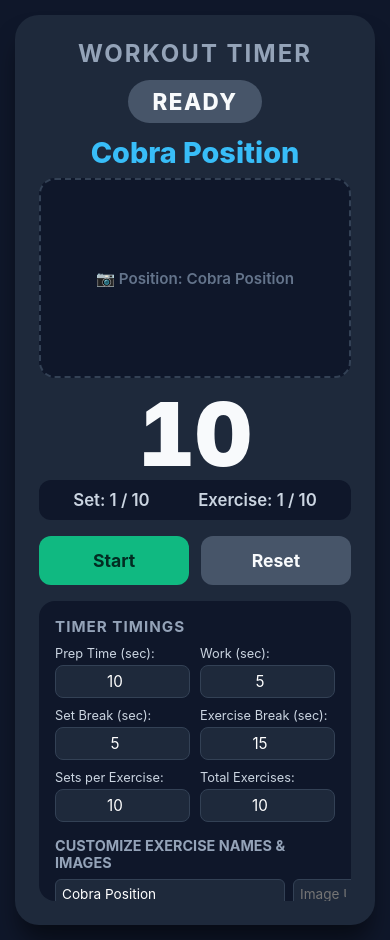
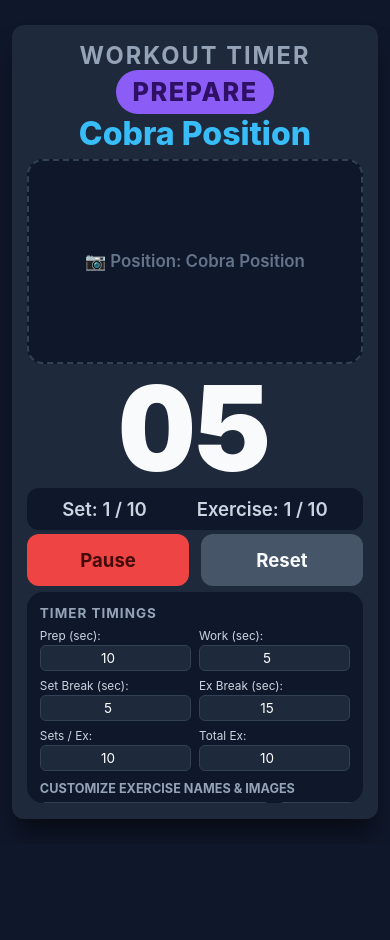
Before and after one commit to zara7003/zara7003.github.io, a plain HTML site: page etimer/index.html in a window 390 px wide. After the commit the page ends 844 px from the top, so only its background shows below. Drawn offline with Linux system fonts and the light colour scheme.

Commit message:
Update etimer: TV-optimized responsive layout + audio cue tones

```diff
--- a/etimer/index.html
+++ b/etimer/index.html
@@ -6,47 +6,172 @@
   <title>Voice & Visual Workout Interval Timer</title>
   <style>
     * { box-sizing: border-box; margin: 0; padding: 0; font-family: -apple-system, BlinkMacSystemFont, "Segoe UI", Roboto, Helvetica, Arial, sans-serif; }
-    body { background-color: #0f172a; color: #f8fafc; min-height: 100vh; display: flex; flex-direction: column; align-items: center; justify-content: center; padding: 15px; text-align: center; }
-    .container { max-width: 550px; width: 100%; background: #1e293b; padding: 24px; border-radius: 24px; box-shadow: 0 20px 25px -5px rgba(0,0,0,0.5); }
-    h1 { font-size: 1.5rem; margin-bottom: 12px; color: #94a3b8; text-transform: uppercase; letter-spacing: 2px; }
 
-    .status-badge { display: inline-block; padding: 8px 24px; border-radius: 9999px; font-weight: 800; font-size: 1.4rem; text-transform: uppercase; letter-spacing: 1.5px; margin-bottom: 12px; transition: all 0.3s ease; }
+    html, body {
+      width: 100%;
+      height: 100vh;
+      overflow: hidden;
+      background-color: #0f172a;
+      color: #f8fafc;
+      display: flex;
+      flex-direction: column;
+      align-items: center;
+      justify-content: center;
+    }
+
+    /* Outer Wrapper scaling with Overscan Safety Margins for Smart TVs */
+    .tv-wrapper {
+      width: 100vw;
+      height: 100vh;
+      max-width: 100vw;
+      max-height: 100vh;
+      padding: clamp(8px, 2vh, 24px) clamp(12px, 3vw, 36px);
+      display: flex;
+      align-items: center;
+      justify-content: center;
+      overflow: hidden;
+    }
+
+    .container {
+      width: 100%;
+      height: 100%;
+      max-width: 95vw;
+      max-height: 94vh;
+      background: #1e293b;
+      padding: clamp(10px, 1.8vh, 24px);
+      border-radius: clamp(12px, 2vw, 24px);
+      box-shadow: 0 20px 25px -5px rgba(0,0,0,0.5);
+      display: flex;
+      flex-direction: column;
+      justify-content: space-between;
+      align-items: center;
+    }
+
+    h1 {
+      font-size: clamp(1.1rem, 2.8vh, 2rem);
+      color: #94a3b8;
+      text-transform: uppercase;
+      letter-spacing: 2px;
+      margin: 0;
+      flex-shrink: 0;
+    }
+
+    .status-badge {
+      display: inline-block;
+      padding: clamp(4px, 0.8vh, 10px) clamp(16px, 2.5vw, 32px);
+      border-radius: 9999px;
+      font-weight: 800;
+      font-size: clamp(1rem, 3vh, 2.2rem);
+      text-transform: uppercase;
+      letter-spacing: 1.5px;
+      transition: all 0.3s ease;
+      flex-shrink: 0;
+    }
+
     .status-work { background-color: #10b981; color: #022c22; }
     .status-setbreak { background-color: #f59e0b; color: #451a03; }
     .status-exbreak { background-color: #3b82f6; color: #1e3a8a; }
     .status-prep { background-color: #8b5cf6; color: #2e1065; }
     .status-idle { background-color: #475569; color: #f8fafc; }
 
-    .exercise-title { font-size: 1.8rem; font-weight: 800; color: #38bdf8; margin-bottom: 8px; min-height: 2.2rem; }
+    .exercise-title {
+      font-size: clamp(1.4rem, 3.8vh, 2.8rem);
+      font-weight: 800;
+      color: #38bdf8;
+      min-height: 1.2em;
+      flex-shrink: 0;
+    }
 
-    .media-card { width: 100%; height: 200px; background: #0f172a; border-radius: 16px; margin-bottom: 12px; display: flex; align-items: center; justify-content: center; overflow: hidden; border: 2px dashed #334155; position: relative; }
+    .media-card {
+      width: 100%;
+      flex: 1;
+      min-height: 100px;
+      max-height: 32vh;
+      background: #0f172a;
+      border-radius: 16px;
+      margin: 6px 0;
+      display: flex;
+      align-items: center;
+      justify-content: center;
+      overflow: hidden;
+      border: 2px dashed #334155;
+      position: relative;
+    }
+
     .media-card img { width: 100%; height: 100%; object-fit: contain; display: none; }
-    .media-placeholder { color: #64748b; font-size: 0.95rem; font-weight: 600; padding: 10px; }
+    .media-placeholder { color: #64748b; font-size: clamp(0.85rem, 2vh, 1.2rem); font-weight: 600; padding: 10px; }
 
-    .timer-display { font-size: 5.5rem; font-weight: 900; margin: 2px 0; font-variant-numeric: tabular-nums; line-height: 1; }
-    .info-row { display: flex; justify-content: space-around; margin-bottom: 16px; font-size: 1.05rem; color: #cbd5e1; font-weight: 600; background: #0f172a; padding: 10px; border-radius: 12px; }
+    .timer-display {
+      font-size: clamp(3.5rem, 14vh, 9.5rem);
+      font-weight: 900;
+      margin: 0;
+      font-variant-numeric: tabular-nums;
+      line-height: 1;
+      flex-shrink: 0;
+    }
 
-    .controls { display: flex; gap: 12px; justify-content: center; margin-bottom: 16px; }
-    button { flex: 1; padding: 14px 20px; font-size: 1.1rem; font-weight: 700; border: none; border-radius: 12px; cursor: pointer; transition: transform 0.1s; }
+    .info-row {
+      width: 100%;
+      display: flex;
+      justify-content: space-around;
+      font-size: clamp(0.95rem, 2.2vh, 1.5rem);
+      color: #cbd5e1;
+      font-weight: 600;
+      background: #0f172a;
+      padding: clamp(6px, 1.2vh, 12px);
+      border-radius: 12px;
+      flex-shrink: 0;
+    }
+
+    .controls {
+      width: 100%;
+      display: flex;
+      gap: 12px;
+      justify-content: center;
+      margin-top: 4px;
+      flex-shrink: 0;
+    }
+
+    button {
+      flex: 1;
+      padding: clamp(10px, 1.8vh, 18px) 20px;
+      font-size: clamp(1rem, 2.2vh, 1.4rem);
+      font-weight: 700;
+      border: none;
+      border-radius: 12px;
+      cursor: pointer;
+      transition: transform 0.1s;
+    }
     button:active { transform: scale(0.97); }
     .btn-start { background-color: #10b981; color: #022c22; }
     .btn-pause { background-color: #ef4444; color: #450a0a; }
     .btn-reset { background-color: #475569; color: #f8fafc; }
 
-    .settings-panel { background: #0f172a; padding: 16px; border-radius: 16px; text-align: left; max-height: 300px; overflow-y: auto; }
-    .settings-panel h3 { margin-bottom: 10px; font-size: 0.95rem; color: #94a3b8; text-transform: uppercase; letter-spacing: 1px; }
-    .grid-inputs { display: grid; grid-template-columns: 1fr 1fr; gap: 10px; margin-bottom: 15px; }
-    .input-group { display: flex; flex-direction: column; gap: 4px; }
-    .input-group label { font-size: 0.8rem; color: #cbd5e1; }
-    .input-group input { width: 100%; padding: 6px 8px; border-radius: 8px; border: 1px solid #334155; background: #1e293b; color: #fff; font-size: 0.95rem; text-align: center; }
+    .settings-panel {
+      width: 100%;
+      background: #0f172a;
+      padding: clamp(10px, 1.5vh, 16px);
+      border-radius: 16px;
+      text-align: left;
+      max-height: 25vh;
+      overflow-y: auto;
+      margin-top: 6px;
+      flex-shrink: 1;
+    }
+    .settings-panel h3 { margin-bottom: 8px; font-size: clamp(0.8rem, 1.6vh, 1.1rem); color: #94a3b8; text-transform: uppercase; letter-spacing: 1px; }
+    .grid-inputs { display: grid; grid-template-columns: repeat(auto-fit, minmax(130px, 1fr)); gap: 8px; margin-bottom: 10px; }
+    .input-group { display: flex; flex-direction: column; gap: 2px; }
+    .input-group label { font-size: clamp(0.7rem, 1.4vh, 0.9rem); color: #cbd5e1; }
+    .input-group input { width: 100%; padding: 4px 6px; border-radius: 6px; border: 1px solid #334155; background: #1e293b; color: #fff; font-size: clamp(0.8rem, 1.6vh, 1rem); text-align: center; }
 
-    .ex-list-header { font-size: 0.9rem; color: #94a3b8; text-transform: uppercase; margin: 10px 0 8px; font-weight: 700; }
-    .ex-custom-row { display: grid; grid-template-columns: 1fr 1fr; gap: 8px; margin-bottom: 8px; }
-    .ex-custom-row input { padding: 6px; border-radius: 6px; border: 1px solid #334155; background: #1e293b; color: #fff; font-size: 0.85rem; }
+    .ex-list-header { font-size: clamp(0.75rem, 1.5vh, 0.95rem); color: #94a3b8; text-transform: uppercase; margin: 8px 0 6px; font-weight: 700; }
+    .ex-custom-row { display: grid; grid-template-columns: 1fr 1fr; gap: 8px; margin-bottom: 6px; }
+    .ex-custom-row input { padding: 4px 6px; border-radius: 6px; border: 1px solid #334155; background: #1e293b; color: #fff; font-size: 0.85rem; }
   </style>
 </head>
 <body>
 
+  <div class="tv-wrapper">
     <div class="container">
       <h1>Workout Timer</h1>
       <div id="statusBadge" class="status-badge status-idle">Ready</div>
@@ -65,7 +190,7 @@
       </div>
 
       <div class="controls">
-      <button id="startBtn" class="btn-start" onclick="toggleTimer()">Start</button>
+        <button id="startBtn" class="btn-pause" onclick="toggleTimer()">Pause</button>
         <button class="btn-reset" onclick="resetTimer()">Reset</button>
       </div>
 
@@ -73,7 +198,7 @@
         <h3>Timer Timings</h3>
         <div class="grid-inputs">
           <div class="input-group">
-          <label>Prep Time (sec):</label>
+            <label>Prep (sec):</label>
             <input type="number" id="prepInput" value="10" min="1" onchange="updateSettings()">
           </div>
           <div class="input-group">
@@ -85,21 +210,22 @@
             <input type="number" id="setBreakInput" value="5" min="0" onchange="updateSettings()">
           </div>
           <div class="input-group">
-          <label>Exercise Break (sec):</label>
+            <label>Ex Break (sec):</label>
             <input type="number" id="exBreakInput" value="15" min="0" onchange="updateSettings()">
           </div>
           <div class="input-group">
-          <label>Sets per Exercise:</label>
+            <label>Sets / Ex:</label>
             <input type="number" id="setsInput" value="10" min="1" onchange="updateSettings()">
           </div>
           <div class="input-group">
-          <label>Total Exercises:</label>
+            <label>Total Ex:</label>
             <input type="number" id="exInput" value="10" min="1" onchange="renderExerciseInputs()">
           </div>
         </div>
 
         <div class="ex-list-header">Customize Exercise Names & Images</div>
         <div id="exerciseInputsContainer"></div>
+      </div>
     </div>
   </div>
 
@@ -133,29 +259,67 @@
 
     const audioCtx = new (window.AudioContext || window.webkitAudioContext)();
 
-    function playBeep(freq = 700, duration = 0.15) {
+    function playAudioCue(type) {
       if (audioCtx.state === 'suspended') audioCtx.resume();
+      const now = audioCtx.currentTime;
       const osc = audioCtx.createOscillator();
       const gain = audioCtx.createGain();
-      osc.type = 'sine';
-      osc.frequency.setValueAtTime(freq, audioCtx.currentTime);
-      gain.gain.setValueAtTime(0.3, audioCtx.currentTime);
-      gain.gain.exponentialRampToValueAtTime(0.001, audioCtx.currentTime + duration);
       osc.connect(gain);
       gain.connect(audioCtx.destination);
-      osc.start();
-      osc.stop(audioCtx.currentTime + duration);
+
+      if (type === 'start') {
+        osc.type = 'triangle';
+        osc.frequency.setValueAtTime(880, now);
+        osc.frequency.setValueAtTime(1174.66, now + 0.1);
+        gain.gain.setValueAtTime(0.4, now);
+        gain.gain.exponentialRampToValueAtTime(0.001, now + 0.25);
+        osc.start(now);
+        osc.stop(now + 0.25);
+      } else if (type === 'rest') {
+        osc.type = 'sine';
+        osc.frequency.setValueAtTime(440, now);
+        osc.frequency.setValueAtTime(330, now + 0.15);
+        gain.gain.setValueAtTime(0.4, now);
+        gain.gain.exponentialRampToValueAtTime(0.001, now + 0.3);
+        osc.start(now);
+        osc.stop(now + 0.3);
+      } else if (type === 'position' || type === 'prepare') {
+        osc.type = 'sine';
+        osc.frequency.setValueAtTime(587.33, now);
+        gain.gain.setValueAtTime(0.35, now);
+        gain.gain.exponentialRampToValueAtTime(0.001, now + 0.2);
+        osc.start(now);
+        osc.stop(now + 0.2);
+      } else if (type === 'change') {
+        osc.type = 'triangle';
+        osc.frequency.setValueAtTime(523.25, now);
+        osc.frequency.setValueAtTime(659.25, now + 0.15);
+        osc.frequency.setValueAtTime(783.99, now + 0.3);
+        gain.gain.setValueAtTime(0.45, now);
+        gain.gain.exponentialRampToValueAtTime(0.001, now + 0.5);
+        osc.start(now);
+        osc.stop(now + 0.5);
+      } else if (type === 'tick') {
+        osc.type = 'sine';
+        osc.frequency.setValueAtTime(700, now);
+        gain.gain.setValueAtTime(0.2, now);
+        gain.gain.exponentialRampToValueAtTime(0.001, now + 0.08);
+        osc.start(now);
+        osc.stop(now + 0.08);
+      }
     }
 
-    function speak(text) {
+    function speak(text, cueType = '') {
+      if (cueType) playAudioCue(cueType);
+
       if ('speechSynthesis' in window) {
+        try {
           window.speechSynthesis.cancel();
           const utterance = new SpeechSynthesisUtterance(text);
           utterance.rate = 1.25;
           utterance.volume = 1.0;
           window.speechSynthesis.speak(utterance);
-      } else {
-        playBeep(800, 0.2);
+        } catch(e) {}
       }
     }
 
@@ -217,12 +381,6 @@
         mediaPlaceholder.innerText = `📷 Position: ${activeEx.name}`;
       }
 
-      if (!isRunning && currentSet === 1 && currentEx === 1 && currentPhase === 'PREP' && timeLeft === prepSec) {
-        statusBadge.innerText = 'Ready';
-        statusBadge.className = 'status-badge status-idle';
-        return;
-      }
-
       if (currentPhase === 'PREP') {
         statusBadge.innerText = 'PREPARE';
         statusBadge.className = 'status-badge status-prep';
@@ -253,7 +411,7 @@
 
         if (currentPhase === 'PREP' && timeLeft === prepSec) {
           const exName = exerciseList[0]?.name || "Exercise 1";
-          speak(`Prepare. We are going to start ${exName}.`);
+          speak(`Prepare. We are going to start ${exName}.`, 'prepare');
         }
         timerId = setInterval(tick, 1000);
       }
@@ -264,31 +422,31 @@
         timeLeft--;
 
         if (currentPhase === 'PREP') {
-          if (timeLeft <= 3) speak(String(timeLeft));
+          if (timeLeft <= 3) speak(String(timeLeft), 'tick');
         } else if (currentPhase === 'WORK') {
-          if (timeLeft <= 5) speak(String(timeLeft));
+          if (timeLeft <= 5) speak(String(timeLeft), 'tick');
         } else if (currentPhase === 'SET_BREAK') {
-          if (timeLeft === 2) speak("Position");
+          if (timeLeft === 2) speak("Position", 'position');
         } else if (currentPhase === 'EX_BREAK') {
-          if (timeLeft === 3) speak("Position");
-          else if (timeLeft === 2) speak("Prepare");
+          if (timeLeft === 3) speak("Position", 'position');
+          else if (timeLeft === 2) speak("Prepare", 'prepare');
         }
       } else {
         if (currentPhase === 'PREP') {
           currentPhase = 'WORK';
           timeLeft = workSec;
-          speak(`Start. ${workSec <= 5 ? workSec : ''}`);
+          speak(`Start. ${workSec <= 5 ? workSec : ''}`, 'start');
         } else if (currentPhase === 'WORK') {
           if (currentSet < setsPerEx) {
             currentPhase = 'SET_BREAK';
             timeLeft = setBreakSec;
-            speak("Rest");
+            speak("Rest", 'rest');
           } else {
             if (currentEx < totalEx) {
               currentPhase = 'EX_BREAK';
               timeLeft = exBreakSec;
               const nextExName = exerciseList[currentEx]?.name || `Exercise ${currentEx + 1}`;
-              speak(`Stop. Change position for ${nextExName}`);
+              speak(`Stop. Change position for ${nextExName}`, 'change');
             } else {
               clearInterval(timerId);
               isRunning = false;
@@ -296,7 +454,7 @@
               document.getElementById('startBtn').className = 'btn-start';
               document.getElementById('statusBadge').innerText = 'WORKOUT COMPLETE';
               document.getElementById('statusBadge').className = 'status-badge status-idle';
-              speak("Workout complete. Great job!");
+              speak("Workout complete. Great job!", 'start');
               return;
             }
           }
@@ -304,14 +462,14 @@
           currentSet++;
           currentPhase = 'WORK';
           timeLeft = workSec;
-          speak(`Start. ${workSec <= 5 ? workSec : ''}`);
+          speak(`Start. ${workSec <= 5 ? workSec : ''}`, 'start');
         } else if (currentPhase === 'EX_BREAK') {
           currentEx++;
           currentSet = 1;
           currentPhase = 'WORK';
           timeLeft = workSec;
           const exName = exerciseList[currentEx - 1]?.name || `Exercise ${currentEx}`;
-          speak(`Start ${exName}. ${workSec <= 5 ? workSec : ''}`);
+          speak(`Start ${exName}. ${workSec <= 5 ? workSec : ''}`, 'start');
         }
       }
       updateDisplay();
@@ -344,6 +502,10 @@
     }
 
     renderExerciseInputs();
+
+    window.addEventListener('DOMContentLoaded', () => {
+      toggleTimer();
+    });
   </script>
 </body>
 </html>
```
Lines whose indentation alone changed are shown as unchanged.
